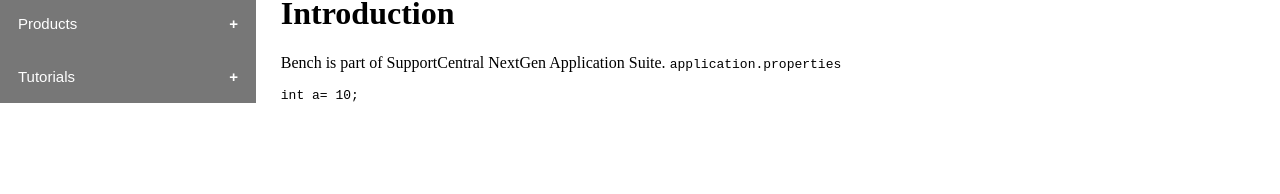
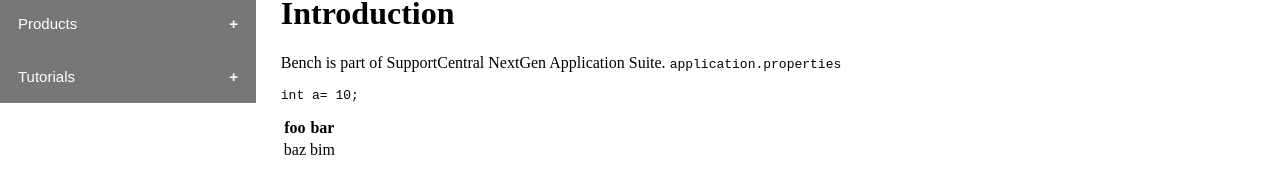
Before and after one commit to Gouravmoy/gitlab-pages, a Jekyll site: the page built from _posts/products/bench/2019-11-02-bench.md, in a window 1280 px wide. Shown: the part 183-377 px from the top of the page. Built offline with Jekyll 4.4.1, drawn with Linux system fonts in a browser that asks for light colours.

Commit message:
Update 2019-11-02-bench.md

````diff
--- a/_posts/products/bench/2019-11-02-bench.md
+++ b/_posts/products/bench/2019-11-02-bench.md
@@ -10,3 +10,7 @@ Bench is part of SupportCentral NextGen Application Suite.
 ```java
 int a= 10;
 ```
+
+| foo | bar |
+| --- | --- |
+| baz | bim |
````
